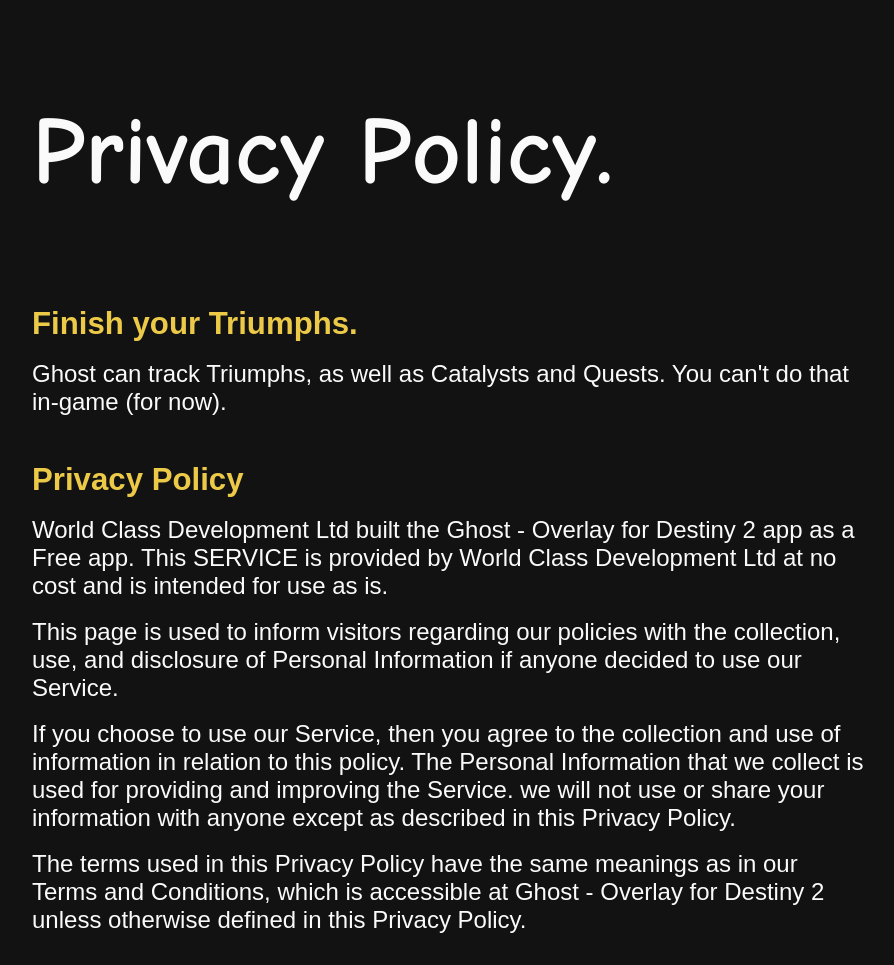
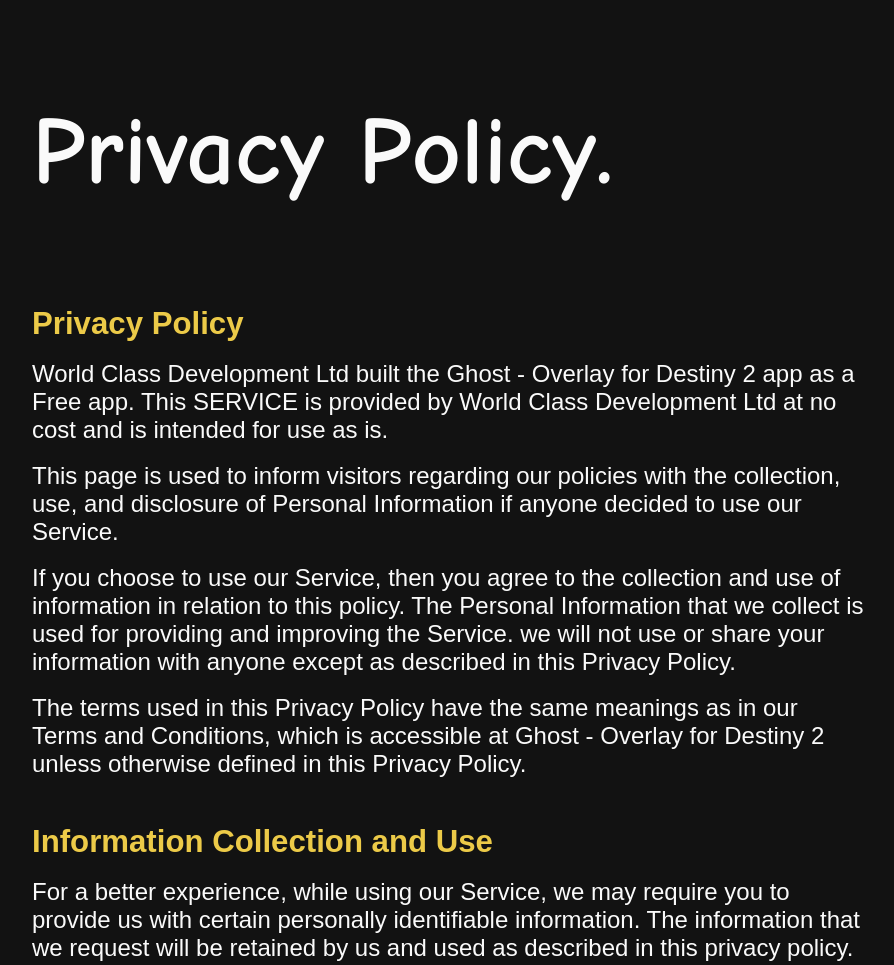
Before and after one commit to joshhunt/ghost-site, a website built with Parcel: page privacy.html in a window 1280 px wide. Shown: the top 965 px of the page, without its empty margins (190-1084 px from the left). Built offline with nearby package versions, Linux system fonts and the light colour scheme; a web font is replaced by a local one.

Commit message:
Update privacy.html

```diff
--- a/privacy.html
+++ b/privacy.html
@@ -64,12 +64,6 @@
 
     <section class="privacy">
       <div class="container">
-        <h2 class="heading">Finish your Triumphs.</h2>
-        <p>
-          Ghost can track Triumphs, as well as Catalysts and Quests. You can't
-          do that in-game (for now).
-        </p>
-
         <h2 class="heading">Privacy Policy</h2>
         <p>
           World Class Development Ltd built the Ghost - Overlay for Destiny 2
```
